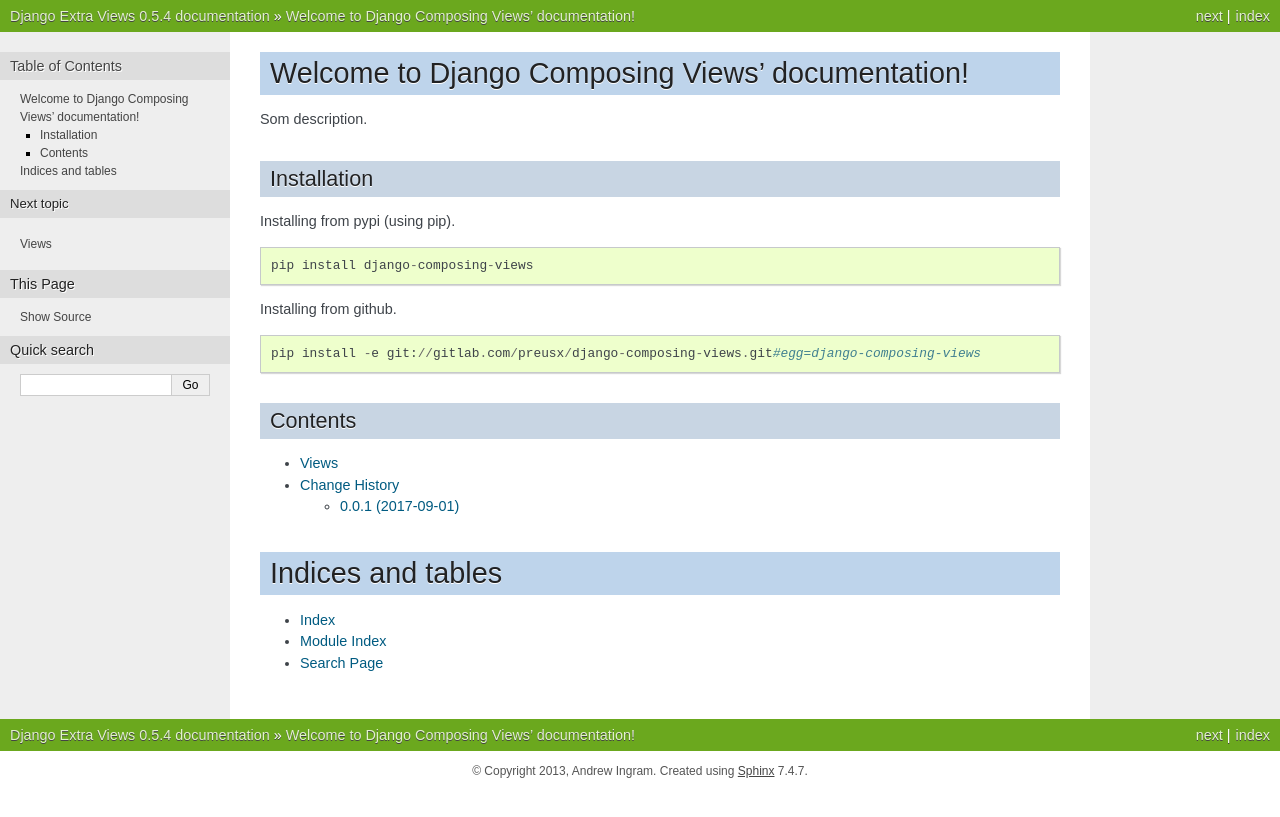
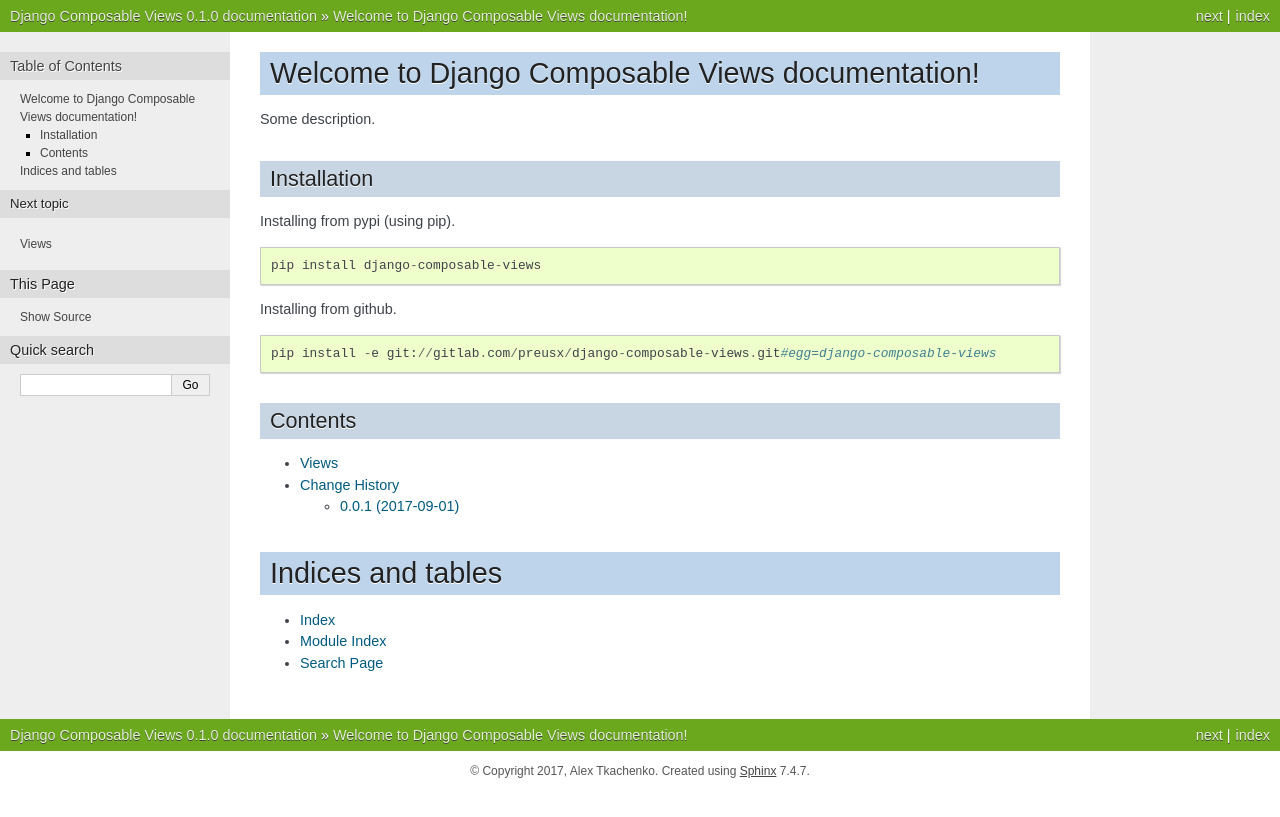
Before and after one commit to romankosh/django-composable-views, a Sphinx documentation site: the page built from docs/index.rst, in a window 1280 px wide. Shown: the top 817 px of the page. Built offline with Sphinx 7.4.7, drawn with Linux system fonts in a browser that asks for light colours.

Commit message:
Project rename composing -> composable.

```diff
--- a/docs/conf.py
+++ b/docs/conf.py
@@ -40,17 +40,17 @@
 master_doc = 'index'
 
 # General information about the project.
-project = u'Django Extra Views'
-copyright = u'2013, Andrew Ingram'
+project = u'Django Composable Views'
+copyright = u'2017, Alex Tkachenko'
 
 # The version info for the project you're documenting, acts as replacement for
 # |version| and |release|, also used in various other places throughout the
 # built documents.
 #
 # The short X.Y version.
-version = '0.5.4'
+version = '0.1.0'
 # The full version, including alpha/beta/rc tags.
-release = '0.5.4'
+release = '0.1.0'
 
 # The language for content autogenerated by Sphinx. Refer to documentation
 # for a list of supported languages.
@@ -168,7 +168,7 @@
 #html_file_suffix = None
 
 # Output file base name for HTML help builder.
-htmlhelp_basename = 'DjangoExtraViewsdoc'
+htmlhelp_basename = 'DjangoComposableViewsdoc'
 
 
 # -- Options for LaTeX output --------------------------------------------------
@@ -187,8 +187,8 @@
 # Grouping the document tree into LaTeX files. List of tuples
 # (source start file, target name, title, author, documentclass [howto/manual]).
 latex_documents = [
-  ('index', 'DjangoExtraViews.tex', u'Django Extra Views Documentation',
-   u'Andrew Ingram', 'manual'),
+  ('index', 'DjangoComposableViews.tex', u'Django Composable Views Documentation',
+   u'Alex Tkachenko', 'manual'),
 ]
 
 # The name of an image file (relative to this directory) to place at the top of
@@ -217,8 +217,8 @@
 # One entry per manual page. List of tuples
 # (source start file, name, description, authors, manual section).
 man_pages = [
-    ('index', 'djangoextraviews', u'Django Extra Views Documentation',
-     [u'Andrew Ingram'], 1)
+    ('index', 'djangocomposableviews', u'Django Composable Views Documentation',
+     [u'Alex Tkachenko'], 1)
 ]
 
 # If true, show URL addresses after external links.
@@ -231,8 +231,8 @@
 # (source start file, target name, title, author,
 #  dir menu entry, description, category)
 texinfo_documents = [
-  ('index', 'DjangoExtraViews', u'Django Extra Views Documentation',
-   u'Andrew Ingram', 'DjangoExtraViews', 'One line description of project.',
+  ('index', 'DjangoComposableViews', u'Django Composable Views Documentation',
+   u'Alex Tkachenko', 'DjangoComposableViews', 'One line description of project.',
    'Miscellaneous'),
 ]
 
--- a/docs/index.rst
+++ b/docs/index.rst
@@ -1,7 +1,7 @@
-Welcome to Django Composing Views' documentation!
+Welcome to Django Composable Views documentation!
 ==============================================
 
-Som description.
+Some description.
 
 
 Installation
@@ -9,11 +9,11 @@
 
 Installing from pypi (using pip). ::
 
-    pip install django-composing-views
+    pip install django-composable-views
 
 Installing from github. ::
 
-    pip install -e git://gitlab.com/preusx/django-composing-views.git#egg=django-composing-views
+    pip install -e git://gitlab.com/preusx/django-composable-views.git#egg=django-composable-views
 
 
 Contents
--- a/runtests.py
+++ b/runtests.py
@@ -19,7 +19,7 @@
             INSTALLED_APPS=[
                 'django.contrib.contenttypes',
                 'django.contrib.auth',
-                'composing_views',
+                'composable_views',
                 'tests',
             ],
             ROOT_URLCONF='tests.urls',
```
Also changed, not shown: README.rst (+7 -7 lines), setup.py (+4 -4 lines), composable_views/__init__.py (added), 2 other files.
